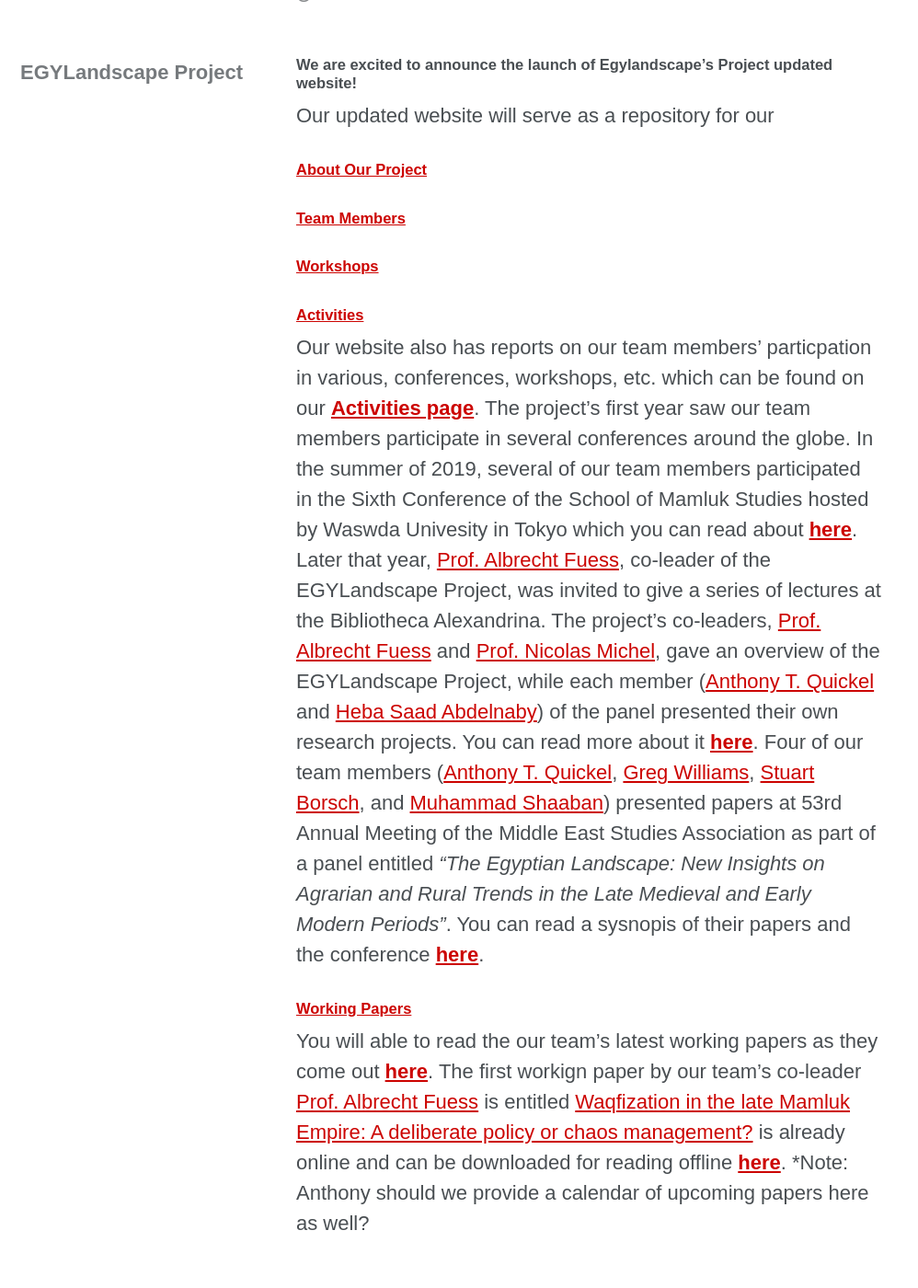
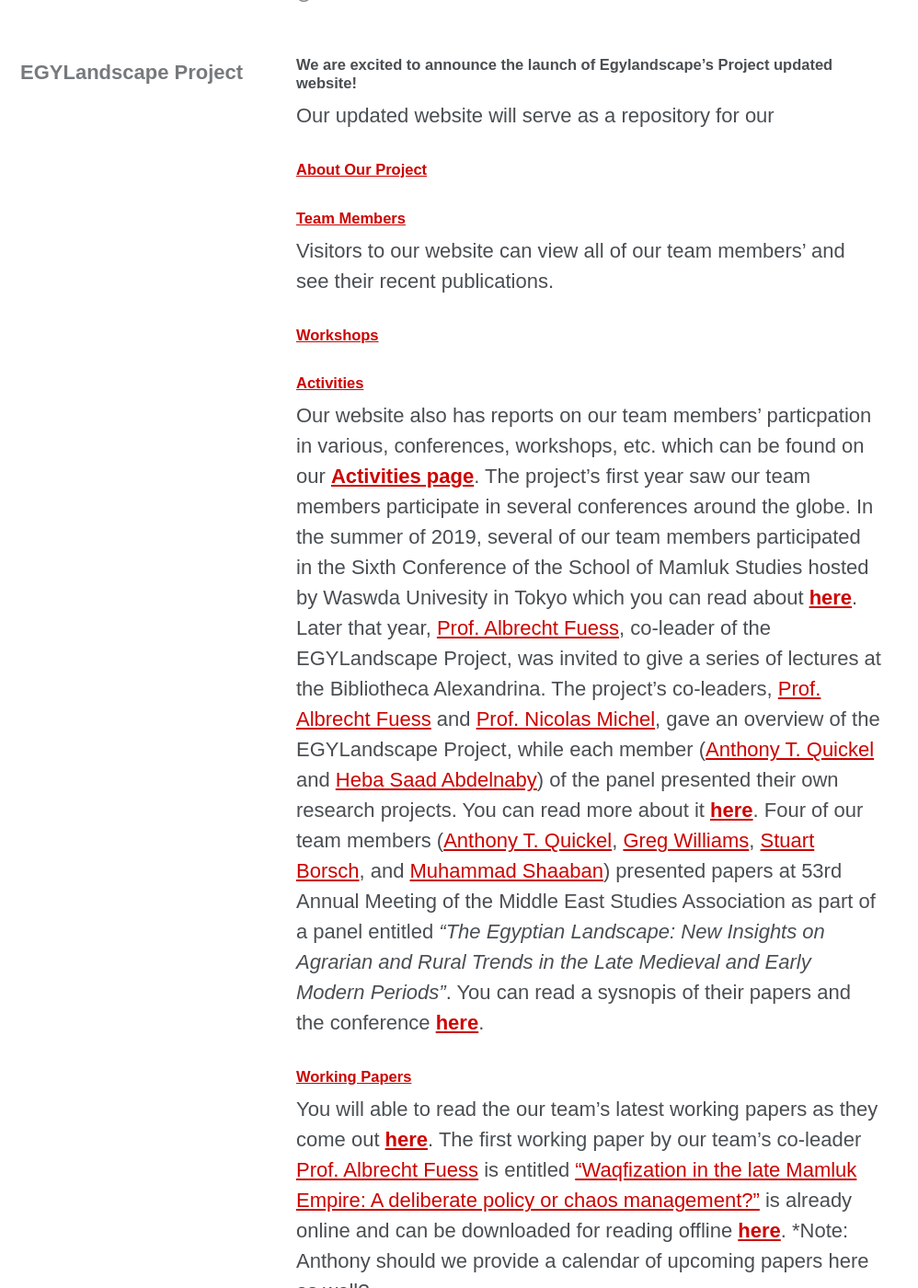
Before and after one commit to mhshaaban/egylandscapeproject.github.io, a Jekyll site: the page built from _posts/2020-09-01-updated-blog.md, in a window 1280 px wide and 1400 px high, scrolled down 207 px. Shown: the whole window at 92% size, without its empty margins (0-998 px from the left). Built offline with Jekyll 4.4.1, drawn with Linux system fonts in a browser that asks for light colours; cached includes are drawn as plain includes; nearby versions of some CDN libraries; some web fonts are replaced.

Commit message:
Update 2020-09-01-updated-blog.md

```diff
--- a/_posts/2020-09-01-updated-blog.md
+++ b/_posts/2020-09-01-updated-blog.md
@@ -13,6 +13,8 @@
 
 #### [Team Members](https://www.egylandscape.org/members/)
 
+Visitors to our website can view all of our team members' and see their recent publications.
+
 #### [Workshops](https://www.egylandscape.org/workshops/)
 
 #### [Activities](https://www.egylandscape.org/activities/)
@@ -21,5 +23,5 @@
 
 #### [Working Papers](https://www.egylandscape.org/papers/)
 
-You will able to read the our team's latest working papers as they come out [**here**](https://www.egylandscape.org/papers/). The first workign paper by our team's co-leader [Prof. Albrecht Fuess](https://www.egylandscape.org/members/AlbrechtFuess/) is entitled [Waqfization in the late Mamluk Empire: A deliberate policy or chaos management?](https://www.egylandscape.org/papers/June2020_Fuess/) is already online and can be downloaded for reading offline [**here**](https://www.egylandscape.org/papers/June2020_Fuess_WorkingPaper.pdf).
+You will able to read the our team's latest working papers as they come out [**here**](https://www.egylandscape.org/papers/). The first working paper by our team's co-leader [Prof. Albrecht Fuess](https://www.egylandscape.org/members/AlbrechtFuess/) is entitled ["Waqfization in the late Mamluk Empire: A deliberate policy or chaos management?"](https://www.egylandscape.org/papers/June2020_Fuess/) is already online and can be downloaded for reading offline [**here**](https://www.egylandscape.org/papers/June2020_Fuess_WorkingPaper.pdf).
 *Note: Anthony should we provide a calendar of upcoming papers here as well?
```
